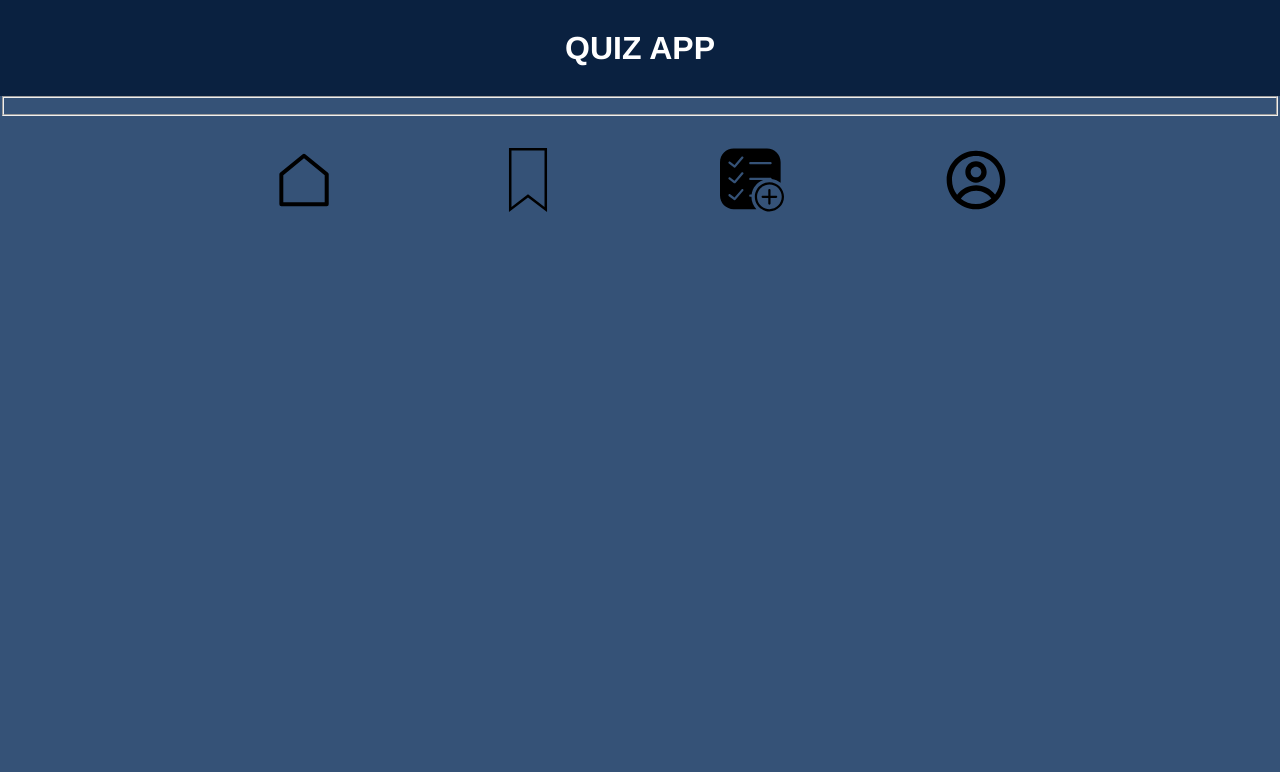
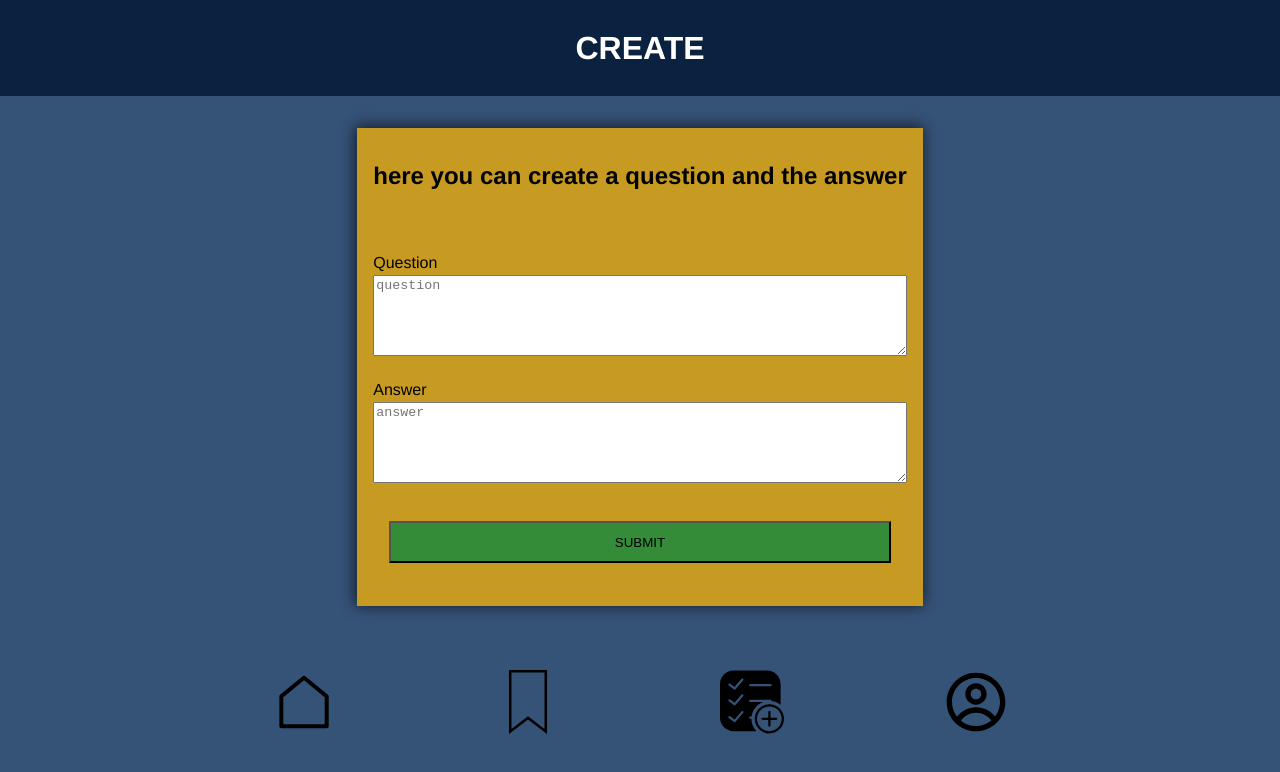
Before and after one commit to AnnaGrasm/quiz-app, a plain HTML site: page create.html in a window 1280 px wide. Drawn offline with Linux system fonts and the light colour scheme.

Commit message:
Add form

```diff
--- a/create.html
+++ b/create.html
@@ -11,15 +11,34 @@
 <body>
 
     <header class="header">
-        <h1>Quiz App</h1>
+        <h1>Create</h1>
             </header>
 
             <main>
 
-              <form action="">
-                  <fieldset></fieldset>
-              </form>
-            </main>
+    <section class="form">
+        <div class="form__content">
+    <h2 id="headline">here you can create a question and the answer</h2>
+    <p></p>
+
+
+
+
+   <form aria-labelledby="headline" class="form__texterea">
+       <div class="form__input">
+     <label for="question-area">Question</label>
+     <textarea id="question-area" name="question" rows="5" cols="40" placeholder="question"></textarea>
+    </div>
+    <div class="form__input">
+     <label for="answer-area">Answer</label>
+     <textarea id="answer-area" name="answer" rows="5" cols="40" placeholder="answer"></textarea>
+    </div>
+    <input type="submit" name="" class="form__submit" id="">
+     </form>
+
+    </div>
+    </section>
+    </main>
 
     <footer class="footer">
         <nav class="footer__nav">
--- /dev/null
+++ b/css/create-form.css
@@ -0,0 +1,37 @@
+.form{
+ display: flex;
+    justify-content: center;
+
+
+}
+
+.form__content{
+    display: flex;
+    flex-flow: column wrap;
+    justify-content: center;
+    margin: 2rem;
+    padding: 1rem;
+    background-color: var(--secondary-color);
+    box-shadow: -1px -1px 14px 0px rgba(0,0,0,0.75);
+-webkit-box-shadow: -1px -1px 14px 0px rgba(0,0,0,0.75);
+-moz-box-shadow: -1px -1px 14px 0px rgba(0,0,0,0.75);
+
+
+}
+.form__texterea{
+    height: 350px;
+    display: flex;
+    flex-flow: column wrap;
+    justify-content: space-around;
+}
+
+.form__input{
+    display: flex;
+    flex-direction: column;
+}
+.form__submit{
+    padding: .7rem;
+     margin: 1rem;
+     background-color: rgb(53, 140, 56);
+     text-transform: uppercase;
+}
--- a/css/style.css
+++ b/css/style.css
@@ -3,3 +3,4 @@
 @import "./heading.css";
 @import "./card.css";
 @import "./footer.css";
+@import "./create-form.css";
```
